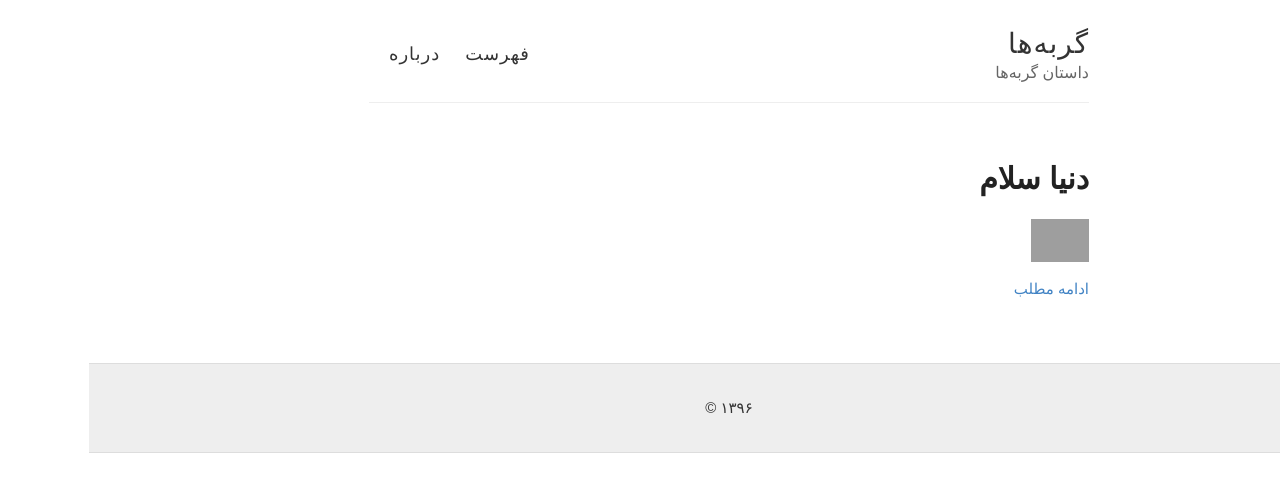
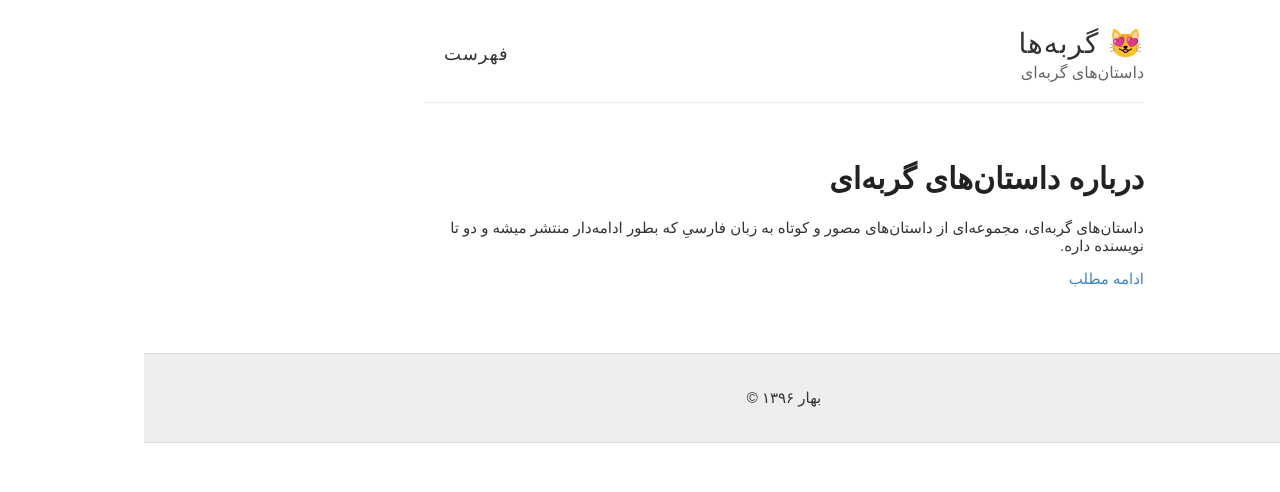
Before and after one commit to behnum/gorbeha.ir, a Jekyll site: the page built from index.html, in a window 1280 px wide. Shown: the top 492 px of the page. Built offline with Jekyll 4.4.1, drawn with Linux system fonts in a browser that asks for light colours; some web fonts are replaced.

Commit message:
Minor changes to template and content

```diff
--- a/_config.yml
+++ b/_config.yml
@@ -6,7 +6,7 @@
 name: گربه‌ها
 
 # Short bio or description (displayed in the header)
-description: داستان‌ گربه‌ها
+description: داستان‌های گربه‌ای
 
 # URL of your avatar or profile pic (you could use your GitHub profile pic)
 avatar: https://avatars2.githubusercontent.com/u/2064714?v=3&s=460
--- a/_layouts/default.html
+++ b/_layouts/default.html
@@ -25,13 +25,13 @@
           <!--<a href="{{ site.baseurl }}/" class="site-avatar"><img src="{{ site.avatar }}" /></a>-->
 
           <div class="site-info">
-            <h1 class="site-name"><a href="{{ site.baseurl }}/">{{ site.name }}</a></h1>
+            <h1 class="site-name"><a href="{{ site.baseurl }}/">😻 {{ site.name }}</a></h1>
             <p class="site-description">{{ site.description }}</p>
           </div>
 
           <nav>
             <a href="{{ site.baseurl }}/">فهرست</a>
-            <a href="{{ site.baseurl }}/about">درباره</a>
+            <!--<a href="{{ site.baseurl }}/about">درباره</a>-->
           </nav>
         </header>
       </div>
@@ -44,7 +44,7 @@
     <div class="wrapper-footer">
       <div class="container">
         <footer class="footer">
-          <p>۱۳۹۶ &copy;</p>
+          <p>بهار ۱۳۹۶ &copy;</p>
           {% include svg-icons.html %}
         </footer>
       </div>
--- /dev/null
+++ b/_posts/2017-6-17-first-post.md
@@ -0,0 +1,8 @@
+---
+layout: post
+title: درباره داستان‌های گربه‌ای
+---
+
+داستان‌های گربه‌ای، مجموعه‌ای از داستان‌های مصور و کوتاه به زبان فارسیِ که بطور ادامه‌دار منتشر میشه و دو تا نویسنده داره.
+
+خرداد ماه ۱۳۹۶
```
Also changed, not shown: _posts/2017-6-17-Hello-World.md (deleted, +0 -8 lines).
